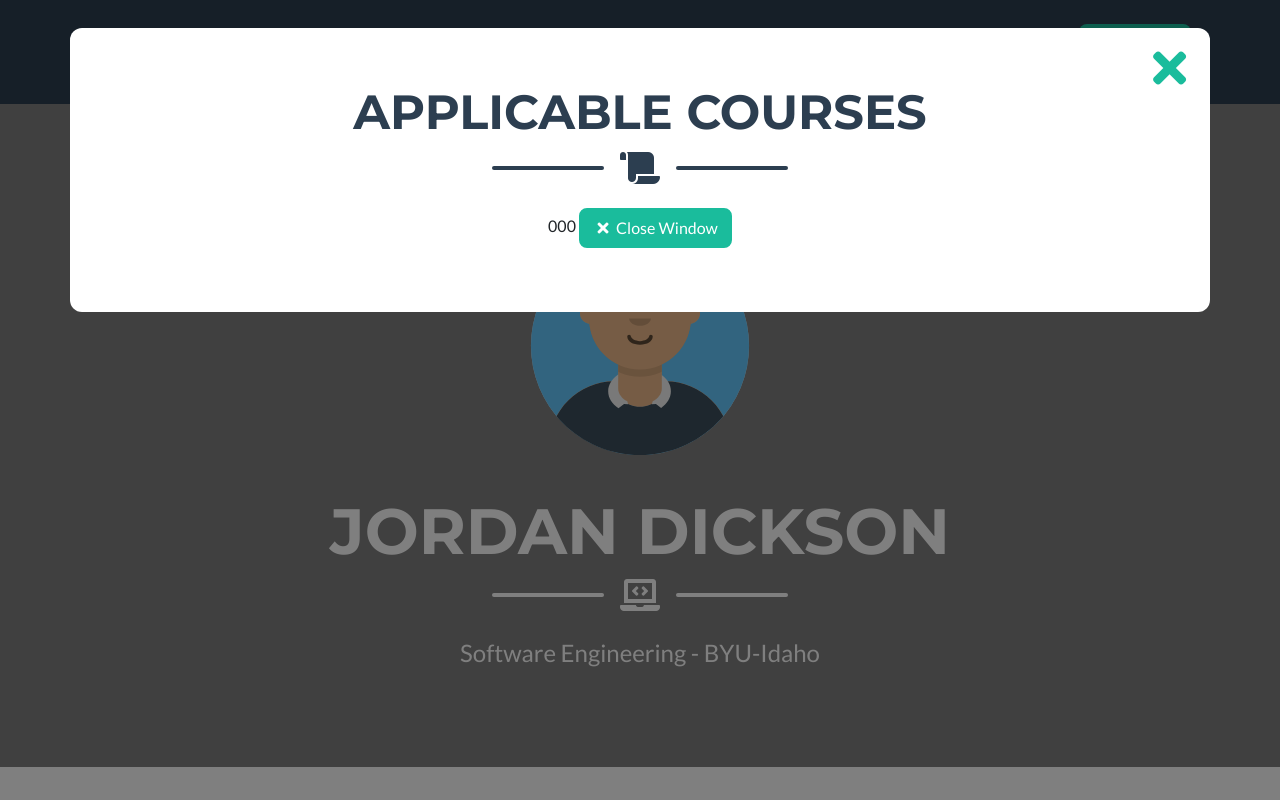
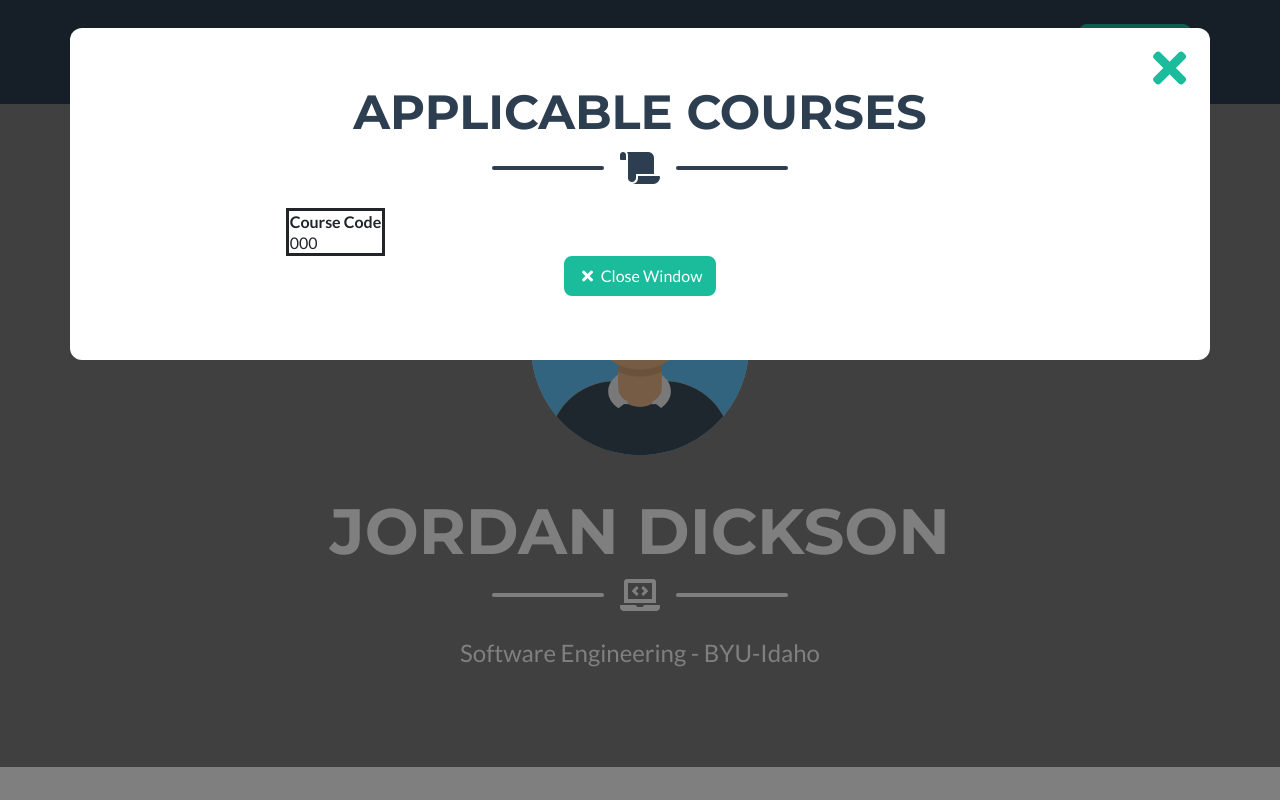
Before and after one commit to jfdickson25/other-portfolios, a PHP site: page /jordan-dickson-portfolio.php in a window 1280 px wide, after a click that opens the changed part. Run offline with PHP 8.4, Linux system fonts and the light colour scheme; tables that the repository leaves empty or names only in its code hold one stand-in row (values such as "Sample post"); data that the repository does not hold is empty; some libraries are stand-ins or nearby versions.

Commit message:
See if this works

```diff
--- a/web/jordan-dickson-portfolio.php
+++ b/web/jordan-dickson-portfolio.php
@@ -400,7 +400,17 @@
                 <?
 
                   foreach ($db->query('SELECT courseCode FROM courses') AS $row) {
-                    echo $row['courseCode'];
+                    ?>
+                      <table style="border:solid;">
+                        <tr>
+                          <th>Course Code</th>
+                        </tr>
+                        <tr>
+                          <td> <? echo $row['courseCode']; ?></td>
+                        </tr>
+                      </table>
+
+                    <?
                   }
                 ?>
 
```
